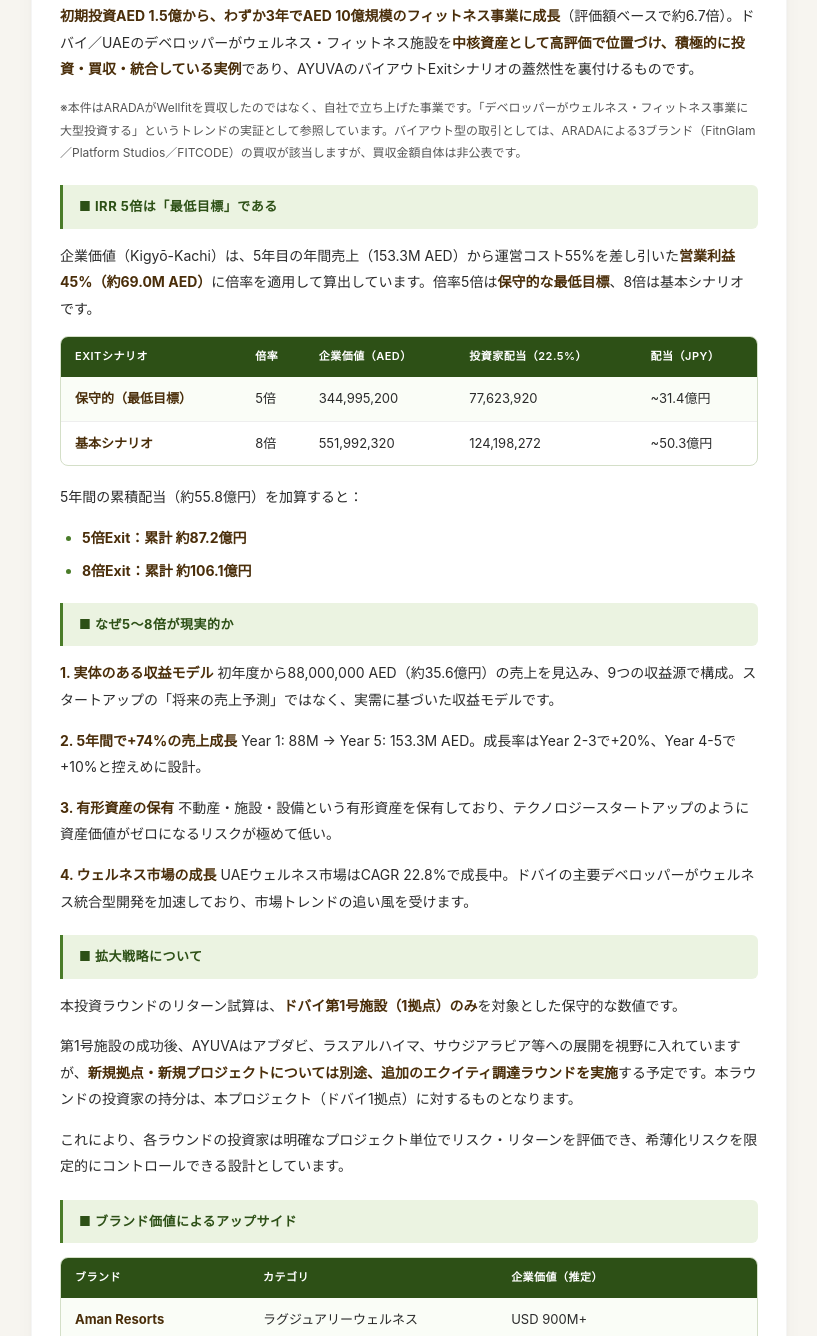
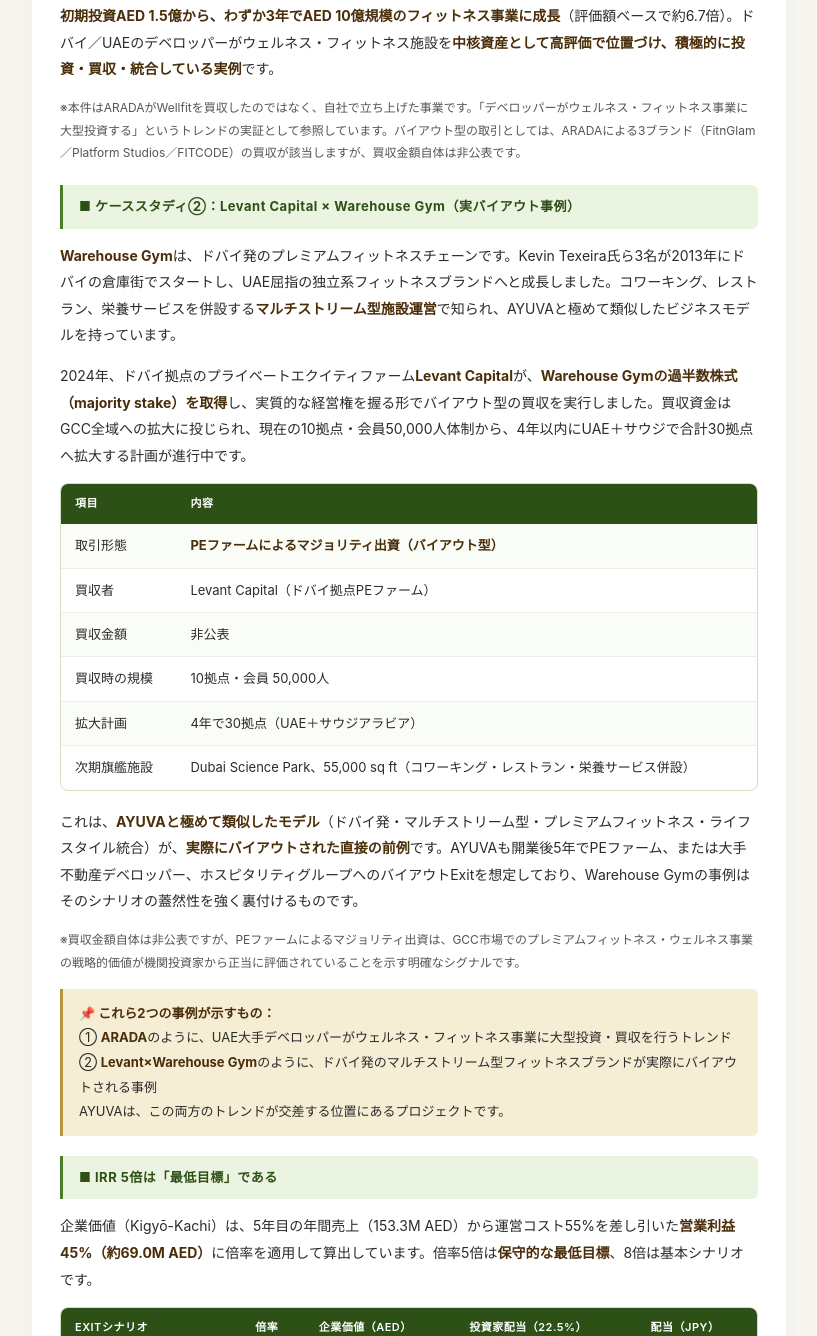
Before and after one commit to AYUVAUAE/investor-qa, a plain HTML site: page index.html in a window 1280 px wide. Shown: the part 1404-2740 px from the top of the page, without its empty margins (231-1048 px from the left). Drawn offline with Linux system fonts and the light colour scheme.

Commit message:
Add Levant Capital × Warehouse Gym case study alongside ARADA

```diff
--- a/index.html
+++ b/index.html
@@ -92,7 +92,7 @@
 <p>AYUVAのExitは、5年後にドバイの大手不動産デベロッパーへの<b>バイアウト（事業売却）</b>を主要なシナリオとして想定しています。</p>
 <p>近年、ドバイのデベロッパーは<b>ラグジュアリーレジデンスやコマーシャルスペースのバイアウト</b>を積極的に行っており、自社ポートフォリオにウェルネス・フィットネス施設を統合するトレンドが定着しています。</p>
 <p>本プロジェクトの土地探しの過程においても、複数の大手デベロッパーから<b>強い関心が示されました</b>。ウェルネス・ライフスタイル施設は、ドバイの不動産デベロッパーが自社レジデンスの付加価値を高める中核資産として位置づけられています。</p>
-<div class="section-head">■ ケーススタディ：ARADA × Wellfit / Formative</div>
+<div class="section-head">■ ケーススタディ①：ARADA × Wellfit / Formative</div>
 <p><b>ARADA</b>はシャールジャを拠点とするUAEの大手不動産デベロッパー（2017年設立）です。ARADAは自社のウェルネス・フィットネス事業として、<b>2021年にAED 1.5億（約60億円）を初期投資してWellfitを立ち上げ</b>、ドバイ・JVCに75,000 sq ftの旗艦施設を開業しました。</p>
 <p>その後、事業拡大の一環として、<b>2024年12月に既存のフィットネスブランド3社（FitnGlam、The Platform Studios、FITCODE）を買収</b>。買収後、Wellfitを含む4ブランドを統合した「<b>Formative</b>」コレクティブを発足させました。</p>
 <table><tr><th>項目</th><th>金額／規模</th></tr>
@@ -102,8 +102,23 @@
 <tr><td>運営拠点</td><td>15拠点（ドバイ・アブダビ・シャールジャ）</td></tr>
 <tr><td>会員数</td><td>30,000名（追加11拠点で73,000名規模へ）</td></tr>
 <tr><td>3ブランド買収金額</td><td>非公表</td></tr></table>
-<p><b>初期投資AED 1.5億から、わずか3年でAED 10億規模のフィットネス事業に成長</b>（評価額ベースで約6.7倍）。ドバイ／UAEのデベロッパーがウェルネス・フィットネス施設を<b>中核資産として高評価で位置づけ、積極的に投資・買収・統合している実例</b>であり、AYUVAのバイアウトExitシナリオの蓋然性を裏付けるものです。</p>
+<p><b>初期投資AED 1.5億から、わずか3年でAED 10億規模のフィットネス事業に成長</b>（評価額ベースで約6.7倍）。ドバイ／UAEのデベロッパーがウェルネス・フィットネス施設を<b>中核資産として高評価で位置づけ、積極的に投資・買収・統合している実例</b>です。</p>
 <p style="font-size:12px;color:var(--mid)">※本件はARADAがWellfitを買収したのではなく、自社で立ち上げた事業です。「デベロッパーがウェルネス・フィットネス事業に大型投資する」というトレンドの実証として参照しています。バイアウト型の取引としては、ARADAによる3ブランド（FitnGlam／Platform Studios／FITCODE）の買収が該当しますが、買収金額自体は非公表です。</p>
+
+<div class="section-head">■ ケーススタディ②：Levant Capital × Warehouse Gym（実バイアウト事例）</div>
+<p><b>Warehouse Gym</b>は、ドバイ発のプレミアムフィットネスチェーンです。Kevin Texeira氏ら3名が2013年にドバイの倉庫街でスタートし、UAE屈指の独立系フィットネスブランドへと成長しました。コワーキング、レストラン、栄養サービスを併設する<b>マルチストリーム型施設運営</b>で知られ、AYUVAと極めて類似したビジネスモデルを持っています。</p>
+<p>2024年、ドバイ拠点のプライベートエクイティファーム<b>Levant Capital</b>が、<b>Warehouse Gymの過半数株式（majority stake）を取得</b>し、実質的な経営権を握る形でバイアウト型の買収を実行しました。買収資金はGCC全域への拡大に投じられ、現在の10拠点・会員50,000人体制から、4年以内にUAE＋サウジで合計30拠点へ拡大する計画が進行中です。</p>
+<table><tr><th>項目</th><th>内容</th></tr>
+<tr><td>取引形態</td><td><b>PEファームによるマジョリティ出資（バイアウト型）</b></td></tr>
+<tr><td>買収者</td><td>Levant Capital（ドバイ拠点PEファーム）</td></tr>
+<tr><td>買収金額</td><td>非公表</td></tr>
+<tr><td>買収時の規模</td><td>10拠点・会員 50,000人</td></tr>
+<tr><td>拡大計画</td><td>4年で30拠点（UAE＋サウジアラビア）</td></tr>
+<tr><td>次期旗艦施設</td><td>Dubai Science Park、55,000 sq ft（コワーキング・レストラン・栄養サービス併設）</td></tr></table>
+<p>これは、<b>AYUVAと極めて類似したモデル</b>（ドバイ発・マルチストリーム型・プレミアムフィットネス・ライフスタイル統合）が、<b>実際にバイアウトされた直接の前例</b>です。AYUVAも開業後5年でPEファーム、または大手不動産デベロッパー、ホスピタリティグループへのバイアウトExitを想定しており、Warehouse Gymの事例はそのシナリオの蓋然性を強く裏付けるものです。</p>
+<p style="font-size:12px;color:var(--mid)">※買収金額自体は非公表ですが、PEファームによるマジョリティ出資は、GCC市場でのプレミアムフィットネス・ウェルネス事業の戦略的価値が機関投資家から正当に評価されていることを示す明確なシグナルです。</p>
+
+<p style="background:var(--pale-gold);border-left:3px solid var(--gold);padding:12px 16px;border-radius:0 6px 6px 0;font-size:13px"><b>📌 これら2つの事例が示すもの：</b><br>① <b>ARADA</b>のように、UAE大手デベロッパーがウェルネス・フィットネス事業に大型投資・買収を行うトレンド<br>② <b>Levant×Warehouse Gym</b>のように、ドバイ発のマルチストリーム型フィットネスブランドが実際にバイアウトされる事例<br>AYUVAは、この両方のトレンドが交差する位置にあるプロジェクトです。</p>
 <div class="section-head">■ IRR 5倍は「最低目標」である</div>
 <p>企業価値（Kigyō-Kachi）は、5年目の年間売上（153.3M AED）から運営コスト55%を差し引いた<b>営業利益45%（約69.0M AED）</b>に倍率を適用して算出しています。倍率5倍は<b>保守的な最低目標</b>、8倍は基本シナリオです。</p>
 <table><tr><th>Exitシナリオ</th><th>倍率</th><th>企業価値（AED）</th><th>投資家配当（22.5%）</th><th>配当（JPY）</th></tr>
```
